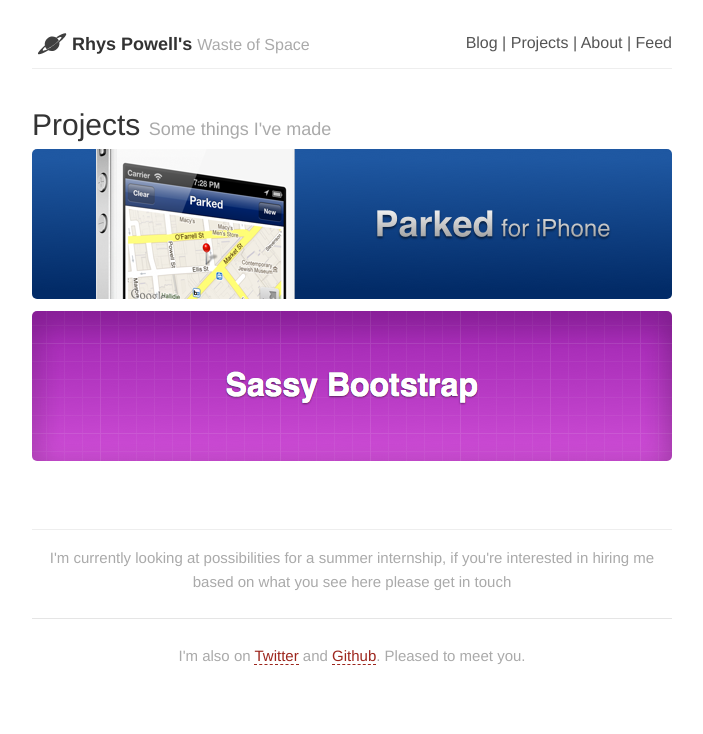
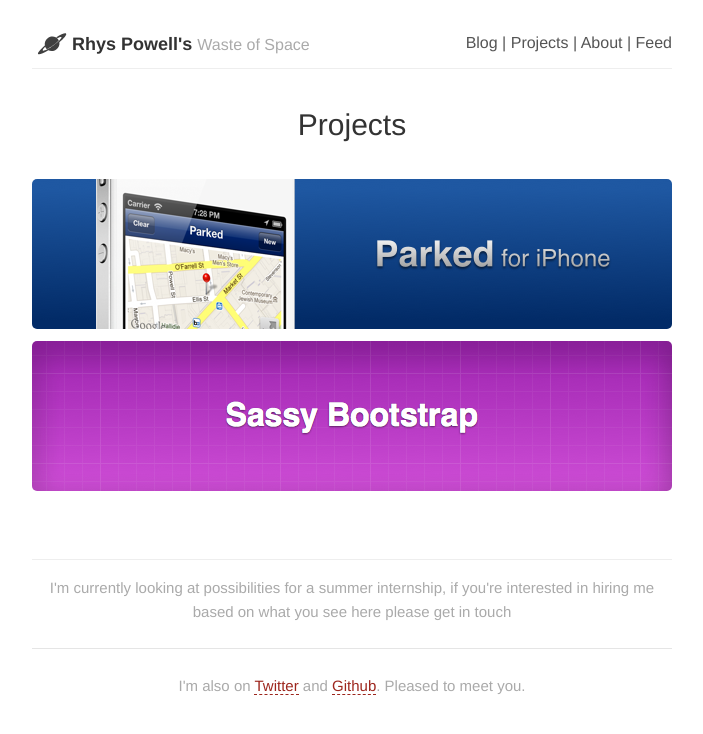
Before and after one commit to rpowelll/rpowelll.github.com, a Jekyll site: the page built from projects/index.html, in a window 1280 px wide. Shown: the top 734 px of the page, without its empty margins (288-991 px from the left). Built offline with Jekyll 4.4.1, drawn with Linux system fonts in a browser that asks for light colours; Markdown is read by kramdown in place of the engine named in the settings.

Commit message:
Better header on the projects page

```diff
--- a/css/site.css
+++ b/css/site.css
@@ -452,6 +452,9 @@
     article.post header .subtitle {
       color: #aaaaaa; }
 
+body > #content > #projects h1 {
+  margin-bottom: 1em;
+  text-align: center; }
 body > #content > #projects .project {
   text-indent: -30000px; }
   body > #content > #projects .project a {
--- a/css/site.sass
+++ b/css/site.sass
@@ -150,6 +150,9 @@
 // Projects page
 
 body > #content > #projects
+  h1
+    margin-bottom: 1em
+    text-align: center
   .project
     text-indent: -30000px
 
--- a/projects/index.html
+++ b/projects/index.html
@@ -4,7 +4,7 @@
 ---
 
 <div id="projects">
-	<h1>Projects <small>Some things I've made</small></h1>
+	<h1>Projects</h1>
 
   <article class="project parked 2col">
   	<a href="/projects/parked">Parked for iPhone</a>
```
